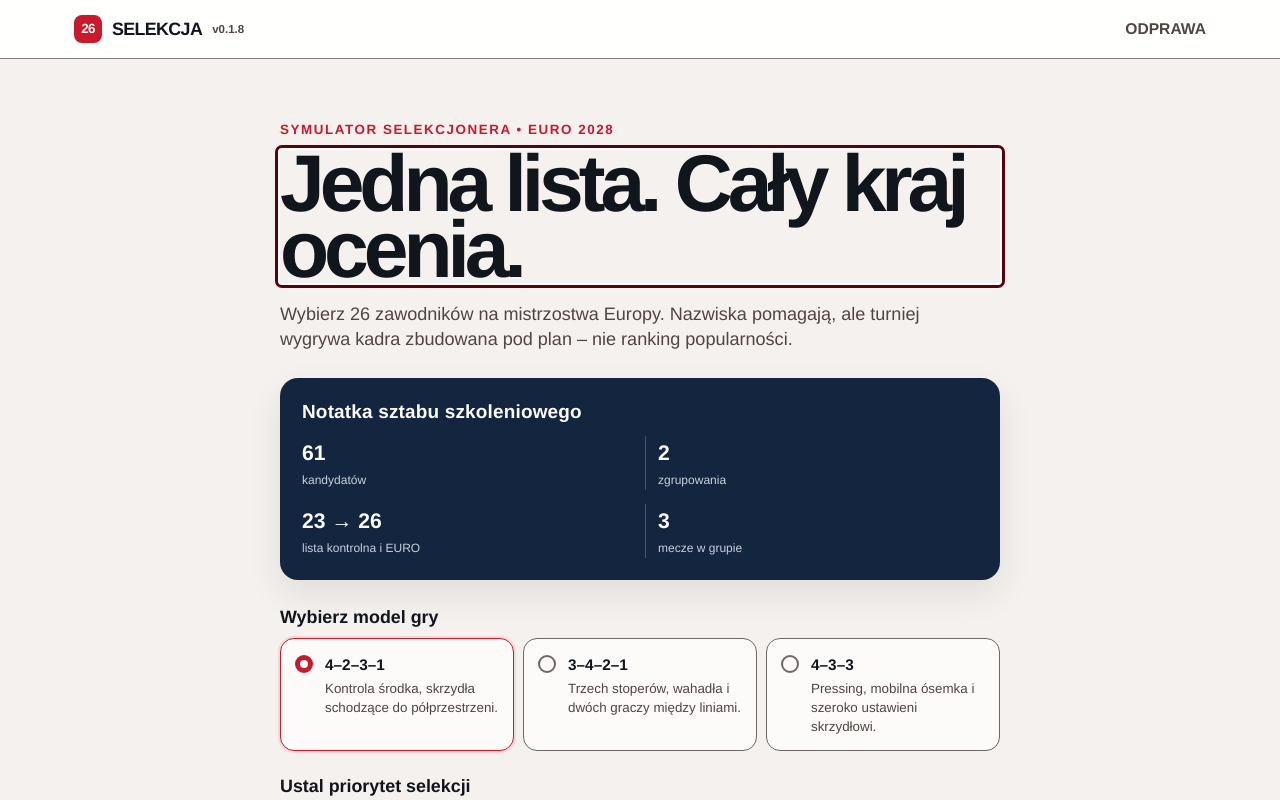
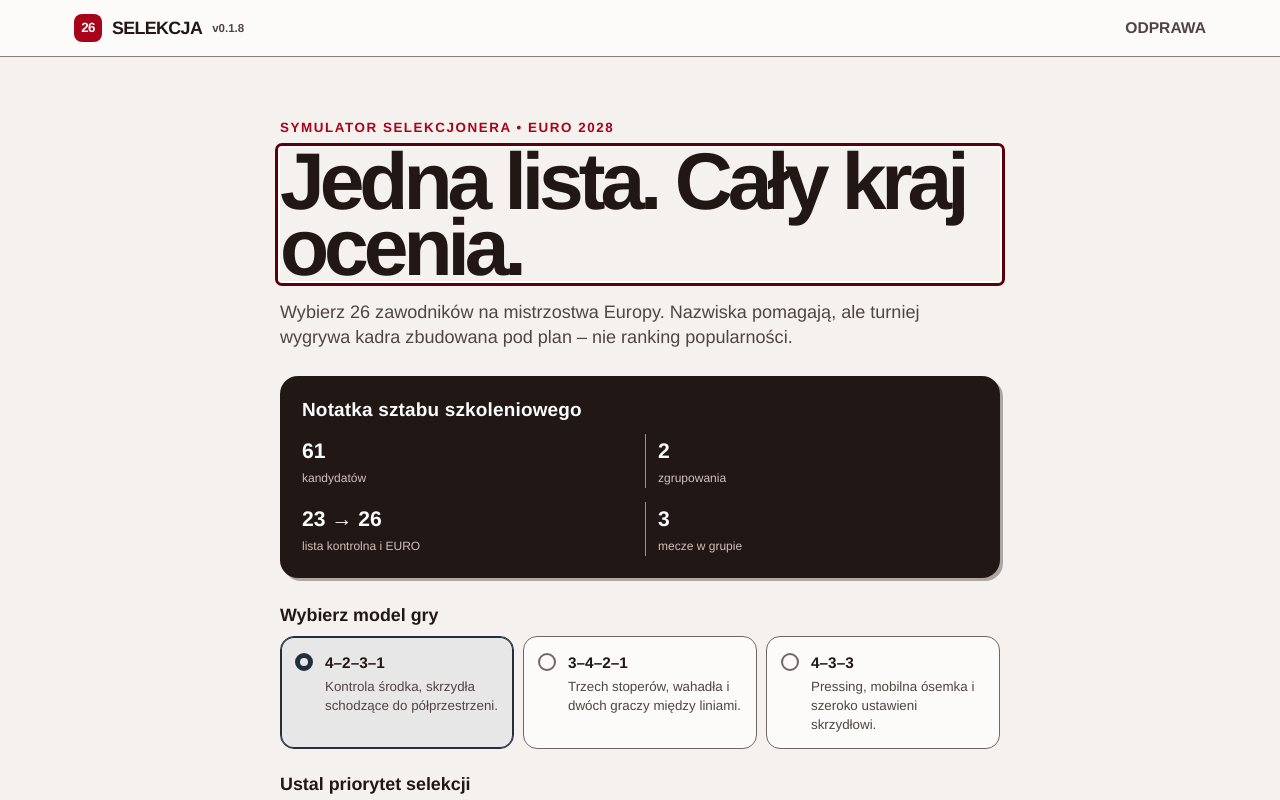
Before and after one commit to visvaya/selekcja-26, a React (Vite) app: page / in a window 1280 px wide. Shown: the top 800 px of the page. Built offline with nearby package versions, Linux system fonts and the light colour scheme; a web font is replaced by a local one.

Commit message:
feat(ui): point brand and state colours at the palette

```diff
--- a/src/ui/save-status-banner.tsx
+++ b/src/ui/save-status-banner.tsx
@@ -7,8 +7,9 @@ import { UI_TEXT as text } from "./text.ts";
 // banner's height. Rather than stack two sticky elements directly (independent sticky siblings
 // both pinned to the viewport top would overlap once scrolled, since neither knows about the
 // other's height), this measures the sticky wrapper's own rendered height and exposes it as a
-// custom property that src/ui/styles/legacy.css adds to the topbar's and toolbar's `top`. When no issue is
-// shown the wrapper has no visible box, so the offset is 0 and both sit at their usual position.
+// custom property that src/ui/styles/legacy.css adds to the topbar's and toolbar's `top`. When
+// no issue is shown the wrapper has no visible box, so the offset is 0 and both sit at their
+// usual position.
 function useBannerOffset(visible: boolean) {
   const ref = useRef<HTMLDivElement>(null);
   useEffect(() => {
--- a/src/ui/styles/legacy.css
+++ b/src/ui/styles/legacy.css
@@ -1,21 +1,5 @@
 :root {
-  --ink: #11151c;
-  --muted: #69707d;
-  --line: #dfe2e7;
-  --paper: #f4f5f7;
-  --card: #fff;
-  --red: #c9192d;
-  --red-dark: #941221;
-  --navy: #14263f;
-  --green: #177454;
-  --amber: #a7650b;
-  --surface-soft: #f0f2f5;
-  --surface-accent: #edf0f4;
-  --text-secondary: #4f5661;
-  --focus-ring: var(--red);
   --spacing-unit: 4px;
-  --legacy-shadow: 0 14px 34px rgba(17, 21, 28, 0.09);
-  --topbar-height: 58px;
 }
 * {
   box-sizing: border-box;
@@ -39,12 +23,6 @@ input {
 button {
   cursor: pointer;
 }
-button:focus-visible,
-select:focus-visible,
-input:focus-visible {
-  outline: 3px solid var(--focus-ring);
-  outline-offset: 2px;
-}
 .app {
   min-height: 100vh;
 }
@@ -52,9 +30,8 @@ input:focus-visible {
   position: sticky;
   top: var(--save-banner-offset, 0px);
   z-index: 20;
-  background: var(--topbar-background);
+  background: var(--surface);
   border-bottom: 1px solid var(--board-line);
-  backdrop-filter: blur(12px);
 }
 .save-status {
   position: sticky;
@@ -149,8 +126,8 @@ input:focus-visible {
   width: 28px;
   height: 28px;
   border-radius: 8px;
-  background: var(--red);
-  color: var(--surface);
+  background: var(--action);
+  color: var(--on-action);
   display: grid;
   place-items: center;
   font-size: var(--font-caption);
@@ -176,7 +153,7 @@ input:focus-visible {
   font-size: var(--font-caption);
   letter-spacing: 0.13em;
   text-transform: uppercase;
-  color: var(--red);
+  color: var(--action);
   font-weight: 900;
 }
 .hero-title {
@@ -192,17 +169,17 @@ input:focus-visible {
   max-width: 650px;
 }
 .brief {
-  background: var(--navy);
-  color: var(--surface);
+  background: var(--ink);
+  color: var(--on-select);
   padding: var(--legacy-space-11);
   border-radius: 18px;
   margin: 26px 0;
-  box-shadow: var(--legacy-shadow);
+  box-shadow: 3px 3px 0 var(--shadow);
 }
 .brief h2 {
   font-size: 17px;
   margin: 0 0 var(--legacy-space-6);
-  /* Keeps the light card colour now that base.css gives headings --ink. */
+  /* Keeps the light panel colour now that base.css gives headings --ink. */
   color: inherit;
 }
 .brief-grid {
@@ -211,7 +188,7 @@ input:focus-visible {
   gap: var(--legacy-space-5);
 }
 .brief-stat {
-  border-left: 1px solid var(--on-dark-border);
+  border-left: 1px solid var(--on-ink-border);
   padding-left: var(--legacy-space-6);
 }
 .brief-stat:first-child {
@@ -224,7 +201,7 @@ input:focus-visible {
 }
 .brief-stat span {
   font-size: var(--font-caption);
-  color: var(--brief-muted);
+  color: var(--on-ink-meta);
 }
 .choice-title {
   font-family: var(--font-display);
@@ -246,8 +223,9 @@ input:focus-visible {
   align-items: flex-start;
 }
 .choice.selected {
-  border-color: var(--red);
-  box-shadow: 0 0 0 2px var(--selection-halo);
+  border-color: var(--select);
+  box-shadow: inset 0 0 0 1px var(--select);
+  background: var(--surface-selected);
 }
 .choice b {
   display: block;
@@ -266,20 +244,20 @@ input:focus-visible {
   flex: 0 0 auto;
 }
 .selected .radio {
-  border: 5px solid var(--red);
+  border: 5px solid var(--select);
 }
 .primary {
   font-family: var(--font-display);
   border: 0;
   border-radius: 12px;
-  background: var(--red);
-  color: var(--surface);
+  background: var(--action);
+  color: var(--on-action);
   padding: var(--legacy-space-7) var(--legacy-space-9);
   font-weight: 850;
-  box-shadow: 0 8px 18px var(--red-shadow);
+  box-shadow: 3px 3px 0 var(--shadow);
 }
 .primary:hover {
-  background: var(--red-dark);
+  background: var(--action-strong);
 }
 .game-actions {
   display: flex;
@@ -385,9 +363,9 @@ input:focus-visible {
   color: var(--ink-soft);
 }
 .chip.active {
-  background: var(--navy);
-  color: var(--surface);
-  border-color: var(--navy);
+  background: var(--action);
+  color: var(--on-action);
+  border-color: var(--action);
 }
 .sort {
   height: 38px;
@@ -427,11 +405,12 @@ input:focus-visible {
   transition: 0.18s;
 }
 .player.selected {
-  border-color: var(--red);
-  box-shadow: inset 4px 0 var(--red);
+  border-color: var(--select);
+  box-shadow: inset 4px 0 var(--select);
+  background: var(--surface-selected);
 }
 .player.compare-on {
-  outline: 2px solid var(--navy);
+  outline: 2px solid var(--ink);
 }
 .player-top {
   display: flex;
@@ -483,8 +462,8 @@ input:focus-visible {
   border-radius: 50%;
   display: grid;
   place-items: center;
-  background: var(--navy);
-  color: var(--surface);
+  background: var(--ink);
+  color: var(--on-select);
   font-weight: 900;
   font-size: 17px;
 }
@@ -510,7 +489,7 @@ input:focus-visible {
 .bar i {
   display: block;
   height: 100%;
-  background: var(--green);
+  background: var(--good);
 }
 .player-actions {
   grid-column: 1/-1;
@@ -528,9 +507,9 @@ input:focus-visible {
   font-weight: 800;
 }
 .selected .select-btn {
-  background: var(--red);
-  color: var(--surface);
-  border-color: var(--red);
+  background: var(--select);
+  color: var(--on-select);
+  border-color: var(--select);
 }
 .compare-btn {
   color: var(--ink-soft);
@@ -545,7 +524,7 @@ input:focus-visible {
   border-top: 1px solid var(--board-line);
   padding: var(--legacy-space-5) var(--legacy-space-7)
     calc(var(--legacy-space-5) + env(safe-area-inset-bottom));
-  box-shadow: 0 -10px 30px var(--shadow-color);
+  box-shadow: 0 -4px 0 var(--shadow);
 }
 .dock-inner {
   max-width: 1180px;
@@ -559,7 +538,7 @@ input:focus-visible {
   height: 48px;
   border-radius: 50%;
   background: conic-gradient(
-    var(--red) var(--progress, 0%),
+    var(--select) var(--progress, 0%),
     var(--board-deep) 0
   );
   display: grid;
@@ -596,8 +575,8 @@ input:focus-visible {
 }
 .finalize {
   border: 0;
-  background: var(--navy);
-  color: var(--surface);
+  background: var(--good);
+  color: var(--on-good);
   border-radius: 11px;
   padding: var(--legacy-space-6) 15px;
   font-weight: 850;
@@ -610,7 +589,7 @@ input:focus-visible {
   position: fixed;
   inset: 0;
   z-index: 50;
-  background: var(--dialog-backdrop);
+  background: var(--scrim);
   display: grid;
   place-items: end center;
   padding: 0;
@@ -678,7 +657,7 @@ input:focus-visible {
   font-size: var(--font-caption);
 }
 .better {
-  color: var(--green);
+  color: var(--good);
   font-weight: 900;
 }
 .close {
@@ -693,8 +672,8 @@ input:focus-visible {
   margin: auto;
 }
 .result-hero {
-  background: var(--navy);
-  color: var(--surface);
+  background: var(--ink);
+  color: var(--on-select);
   border-radius: 20px;
   padding: var(--legacy-space-12);
 }
@@ -712,7 +691,7 @@ input:focus-visible {
   color: inherit;
 }
 .result-hero p {
-  color: var(--text-soft);
+  color: var(--on-ink-lead);
 }
 .outcomes {
   display: grid;
@@ -850,7 +829,7 @@ input:focus-visible {
   padding: 9px var(--legacy-space-5);
   font-size: var(--font-small);
   font-weight: 800;
-  color: var(--navy);
+  color: var(--ink);
 }
 .dock-copy {
   border: 0;
@@ -869,11 +848,11 @@ input:focus-visible {
   left: 12px;
   right: 12px;
   bottom: 76px;
-  background: var(--navy);
-  color: var(--surface);
+  background: var(--ink);
+  color: var(--on-select);
   border-radius: 15px;
   padding: 13px;
-  box-shadow: var(--legacy-shadow);
+  box-shadow: 3px 3px 0 var(--shadow);
   display: grid;
   grid-template-columns: 1fr 1.25fr;
   gap: var(--legacy-space-5);
@@ -887,7 +866,7 @@ input:focus-visible {
   gap: var(--legacy-space-3);
 }
 .dock-summary div {
-  background: var(--on-dark-surface);
+  background: var(--ink-tile);
   border: 1px solid transparent;
   border-radius: 9px;
   padding: 7px 9px;
@@ -902,7 +881,7 @@ input:focus-visible {
   display: block;
   font-size: var(--font-caption);
   font-weight: 800;
-  color: var(--success-soft);
+  color: var(--on-ink-lead);
 }
 .dock-summary .need span,
 .dock-summary .over span {
@@ -915,7 +894,7 @@ input:focus-visible {
 }
 .dock-breakdown small {
   display: block;
-  color: var(--text-on-navy);
+  color: var(--on-ink-dim);
 }
 .dock-breakdown b {
   font-size: var(--font-small);
@@ -980,7 +959,7 @@ input:focus-visible {
   border: 3px solid var(--select);
   border-radius: 50%;
   background: var(--surface);
-  color: var(--navy);
+  color: var(--ink);
   display: grid;
   place-items: center;
   font-weight: 950;
@@ -1043,8 +1022,8 @@ input:focus-visible {
   border-radius: 50%;
   display: grid;
   place-items: center;
-  background: var(--navy);
-  color: var(--surface);
+  background: var(--ink);
+  color: var(--on-select);
   font-size: 24px;
   font-weight: 950;
 }
@@ -1130,42 +1109,6 @@ input:focus-visible {
   --legacy-space-13: 30px;
   --space-small: 0.5rem;
   --space-medium: 0.875rem;
-  --surface-track: #e9ebef;
-  --text-soft: #ced6e1;
-  --red-soft: #ff9caa;
-  --control-background: #f4f6f8;
-  --lead-text: #505764;
-  --position-text: #333b48;
-  --dialog-text: #545b67;
-  --warning-text: #87520b;
-  --warning-surface: #fff2df;
-  --squad-surface: #eff1f4;
-  --warning-border: #f3b65e;
-  --success-soft: #9fe3c9;
-  --warning-soft: #ffd698;
-  --text-on-navy: #bdc8d7;
-  --pitch-background: #176743;
-  --pitch-marker: #ff8b98;
-  --pitch-warning-surface: #fff0d7;
-  --pitch-warning-muted: #805019;
-  --pitch-warning-arrow: #8b4e00;
-  --pitch-warning-text: #4f3006;
-  --warning-panel: #fff0d8;
-  --warning-panel-text: #4b2c00;
-  --radio-border: #a9aeb8;
-  --brief-muted: #c8d0dc;
-  --topbar-background: rgba(255, 255, 255, 0.94);
-  --selection-halo: rgba(201, 25, 45, 0.1);
-  --red-shadow: rgba(201, 25, 45, 0.2);
-  --on-dark-border: rgba(255, 255, 255, 0.22);
-  --dialog-backdrop: rgba(8, 13, 20, 0.66);
-  --shadow-color: rgba(17, 21, 28, 0.09);
-  --node-outline: rgba(17, 21, 28, 0.28);
-  --node-shadow: rgba(0, 0, 0, 0.2);
-  --on-dark-surface: rgba(255, 255, 255, 0.09);
-  --warning-overlay: rgba(243, 182, 94, 0.13);
-  --pitch-outline: rgba(255, 255, 255, 0.65);
-  --pitch-divider: rgba(255, 255, 255, 0.55);
 }
 body {
   font-family: var(--font-body);
@@ -1199,13 +1142,13 @@ body {
   background: var(--board-deep);
 }
 .metric progress::-webkit-progress-value {
-  background: var(--green);
+  background: var(--good);
 }
 .metric progress::-moz-progress-bar {
-  background: var(--green);
+  background: var(--good);
 }
 .result-eyebrow {
-  color: var(--red-soft);
+  color: var(--on-ink-eyebrow);
 }
 .compare-select {
   width: 100%;
--- a/src/ui/styles/tokens.css
+++ b/src/ui/styles/tokens.css
@@ -26,6 +26,8 @@
   --text-4xl: 3.125rem;
   /* Form fields on touch screens: 16 px in every case, so iOS Safari does not zoom on focus. */
   --text-control: 1rem;
+  /* Squad count in the count ring: the mockup's --text-sm, set to --text-xs for this pair. */
+  --ring-count-size: var(--text-xs);
 
   /* Colours: the bialo-czerwona palette of docs/mockups/tactics-board.html (base :root with
      the :root[data-palette="bialo-czerwona"] block applied on top). */
@@ -110,6 +112,7 @@
   --ease-emphasized: cubic-bezier(0.3, 0, 0.1, 1);
 
   /* Layout and safe areas */
+  --topbar-height: 56px;
   --button-primary-size: var(--text-base);
   --cta-min-width: 240px;
   --scrollbar-thumb: var(--frame-soft);
```
Also changed, not shown: index.html (line endings or trailing spaces), 1 other file (tests, documents, lock files or other folders).
